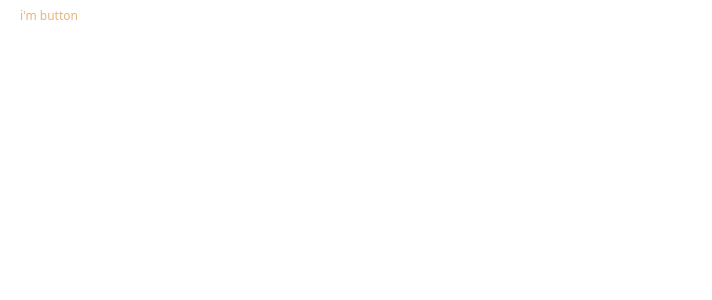
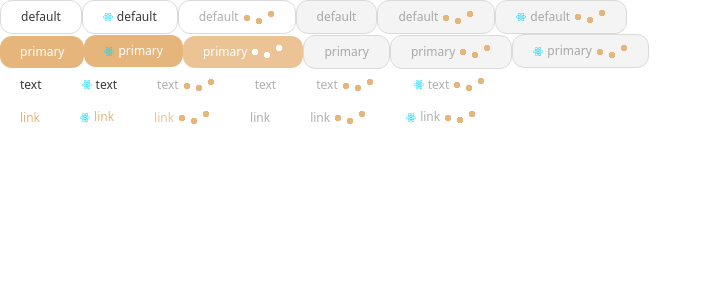
Before and after one commit to GuanYu914/YUI, a React (Vite) app: page / in a window 1280 px wide. Shown: the top 300 px of the page, without its empty margins (0-712 px from the left). Built offline with nearby package versions, Linux system fonts and the light colour scheme.

Commit message:
add demo codes for Button

```diff
--- a/src/App.tsx
+++ b/src/App.tsx
@@ -1,11 +1,9 @@
-import { Button } from "@/components";
+import React from "react";
+
+import { ButtonDemo } from "@/demo";
 
 function App() {
-  return (
-    <>
-      <Button text="i'm button" type="link" />
-    </>
-  );
+  return <ButtonDemo />;
 }
 
 export default App;
--- /dev/null
+++ b/src/demo/ButtonDemo.tsx
@@ -0,0 +1,85 @@
+import React from "react";
+
+import { Button } from "@/components";
+import react from "@/assets/react.svg";
+
+function ButtonDemo() {
+  return (
+    <div>
+      <div>
+        <Button text="default" type="default" />
+        <Button
+          text="default"
+          type="default"
+          icon={<img src={react} width={10} height={10} alt="react-icon" />}
+        />
+        <Button text="default" type="default" loading />
+        <Button text="default" type="default" disabled />
+        <Button text="default" type="default" disabled loading />
+        <Button
+          text="default"
+          type="default"
+          icon={<img src={react} width={10} height={10} alt="react-icon" />}
+          disabled
+          loading
+        />
+      </div>
+      <div>
+        <Button text="primary" type="primary" />
+        <Button
+          text="primary"
+          type="primary"
+          icon={<img src={react} width={10} height={10} alt="react-icon" />}
+        />
+        <Button text="primary" type="primary" loading />
+        <Button text="primary" type="primary" disabled />
+        <Button text="primary" type="primary" disabled loading />
+        <Button
+          text="primary"
+          type="primary"
+          icon={<img src={react} width={10} height={10} alt="react-icon" />}
+          disabled
+          loading
+        />
+      </div>
+      <div>
+        <Button text="text" type="text" />
+        <Button
+          text="text"
+          type="text"
+          icon={<img src={react} width={10} height={10} alt="react-icon" />}
+        />
+        <Button text="text" type="text" loading />
+        <Button text="text" type="text" disabled />
+        <Button text="text" type="text" disabled loading />
+        <Button
+          text="text"
+          type="text"
+          icon={<img src={react} width={10} height={10} alt="react-icon" />}
+          disabled
+          loading
+        />
+      </div>
+      <div>
+        <Button text="link" type="link" />
+        <Button
+          text="link"
+          type="link"
+          icon={<img src={react} width={10} height={10} alt="react-icon" />}
+        />
+        <Button text="link" type="link" loading />
+        <Button text="link" type="link" disabled />
+        <Button text="link" type="link" disabled loading />
+        <Button
+          text="link"
+          type="link"
+          icon={<img src={react} width={10} height={10} alt="react-icon" />}
+          disabled
+          loading
+        />
+      </div>
+    </div>
+  );
+}
+
+export default ButtonDemo;
--- /dev/null
+++ b/src/demo/index.ts
@@ -0,0 +1 @@
+export { default as ButtonDemo } from "./ButtonDemo";
```
